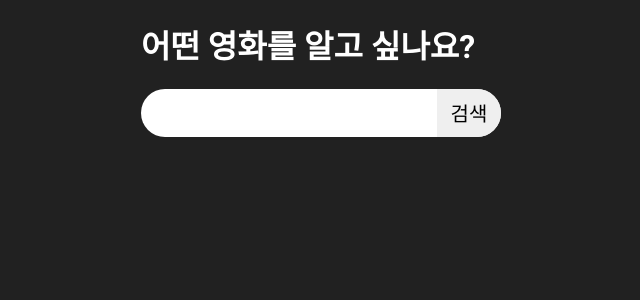
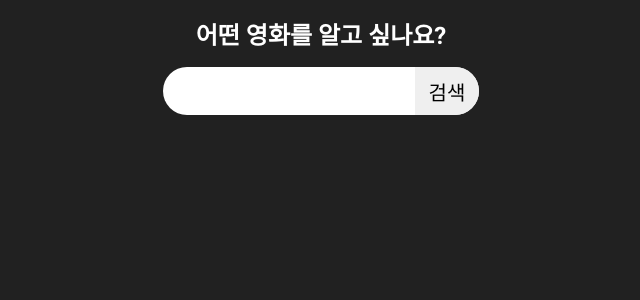
Before and after one commit to metacode22/search-movie-with-vue, a Vue app: page / in a window 1280 px wide. Shown: the top 300 px of the page, without its empty margins (319-959 px from the left). Built offline with nearby package versions, Linux system fonts and the light colour scheme.

Commit message:
fix: header font size 수정

```diff
--- a/src/App.vue
+++ b/src/App.vue
@@ -35,6 +35,6 @@ ul {
 }
 
 .inner-container {
-  /* max-width: 360px; */
+  max-width: 360px;
 }
 </style>
--- a/src/components/home/SearchBar.vue
+++ b/src/components/home/SearchBar.vue
@@ -35,7 +35,6 @@ export default {
 
 <style scoped lang='scss'>
 .header {
-  width: 360px;
   color: white;
   display: flex;
   flex-direction: column;
@@ -43,7 +42,7 @@ export default {
   align-items: center;
 
   h1 {
-    width: 360px;
+    font-size: 1.5rem;
   }
 
   .form {
```
